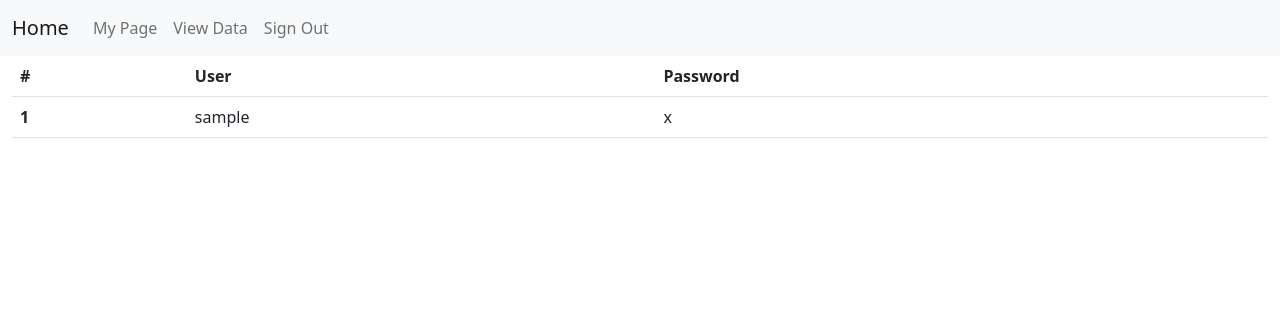
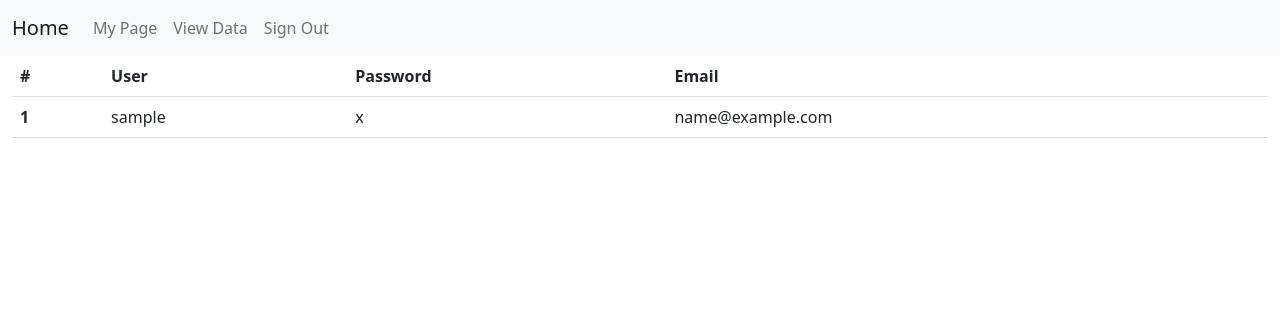
Before and after one commit to aingelmo/flask-projects, a Flask app: page /view in a window 1280 px wide. Shown: the top 316 px of the page. Run offline with Flask 2, Linux system fonts and the light colour scheme; the visitor is signed in with stand-in values (Sample User, id 1); tables that the repository leaves empty hold one stand-in row (values such as "Sample post").

Commit message:
Add email field

```diff
--- a/wherever-it-takes/app.py
+++ b/wherever-it-takes/app.py
@@ -1,6 +1,8 @@
+import email
 from datetime import timedelta
 
-from flask import Flask, flash, redirect, render_template, request, session, url_for
+from flask import (Flask, flash, redirect, render_template, request, session,
+                   url_for)
 from flask_sqlalchemy import SQLAlchemy
 
 app = Flask(__name__)
@@ -15,10 +17,12 @@ class Users(db.Model):
     id = db.Column("student_id", db.Integer, primary_key=True)
     username = db.Column("username", db.String(50))
     password = db.Column("password", db.String(50))
+    email = db.Column("email", db.String(50))
 
-    def __init__(self, username, password) -> None:
+    def __init__(self, username, password, email) -> None:
         self.username = username
         self.password = password
+        self.email = email
 
 
 db.create_all()
@@ -38,11 +42,12 @@ def login():
         if request.method == "POST":
             username = request.form["username"]
             password = request.form["password"]
+            email = request.form["email"]
 
             found_username = Users.query.filter_by(username=username).first()
 
             if not found_username:
-                login_data = Users(username, password)
+                login_data = Users(username, password, email)
                 db.session.add(login_data)
                 db.session.commit()
 
@@ -100,5 +105,6 @@ def logout():
     return redirect(url_for("login"))
 
 
+
 if __name__ == "__main__":
     app.run(debug=True)
--- /dev/null
+++ b/wherever-it-takes/templates/email.html
@@ -0,0 +1 @@
+{% extends "base.html" %}
--- a/wherever-it-takes/templates/view.html
+++ b/wherever-it-takes/templates/view.html
@@ -9,6 +9,7 @@
                 <th scope="col">#</th>
                 <th scope="col">User</th>
                 <th scope="col">Password</th>
+                <th scope="col">Email</th>
             </tr>
         </thead>
         <tbody>
@@ -17,6 +18,7 @@
                     <th scope="row">{{ loop.index }}</th>
                     <td>{{ item.username }}</td>
                     <td>{{ item.password }}</td>
+                    <td>{{ item.email }}</td>
                 </tr>
             {% endfor %}
         </tbody>
```
Also changed, not shown: wherever-it-takes/templates/login.html (+11 -3 lines).
